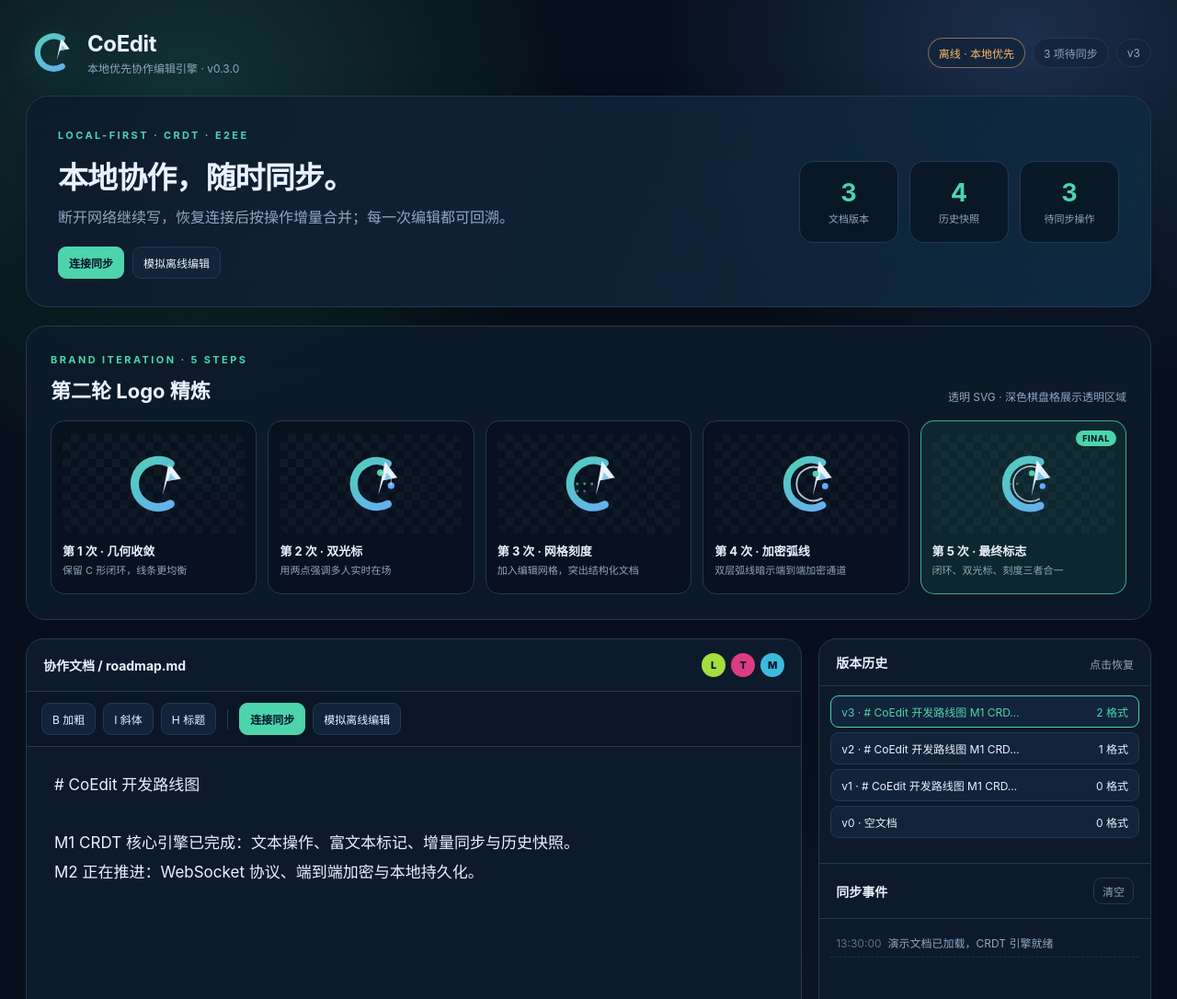
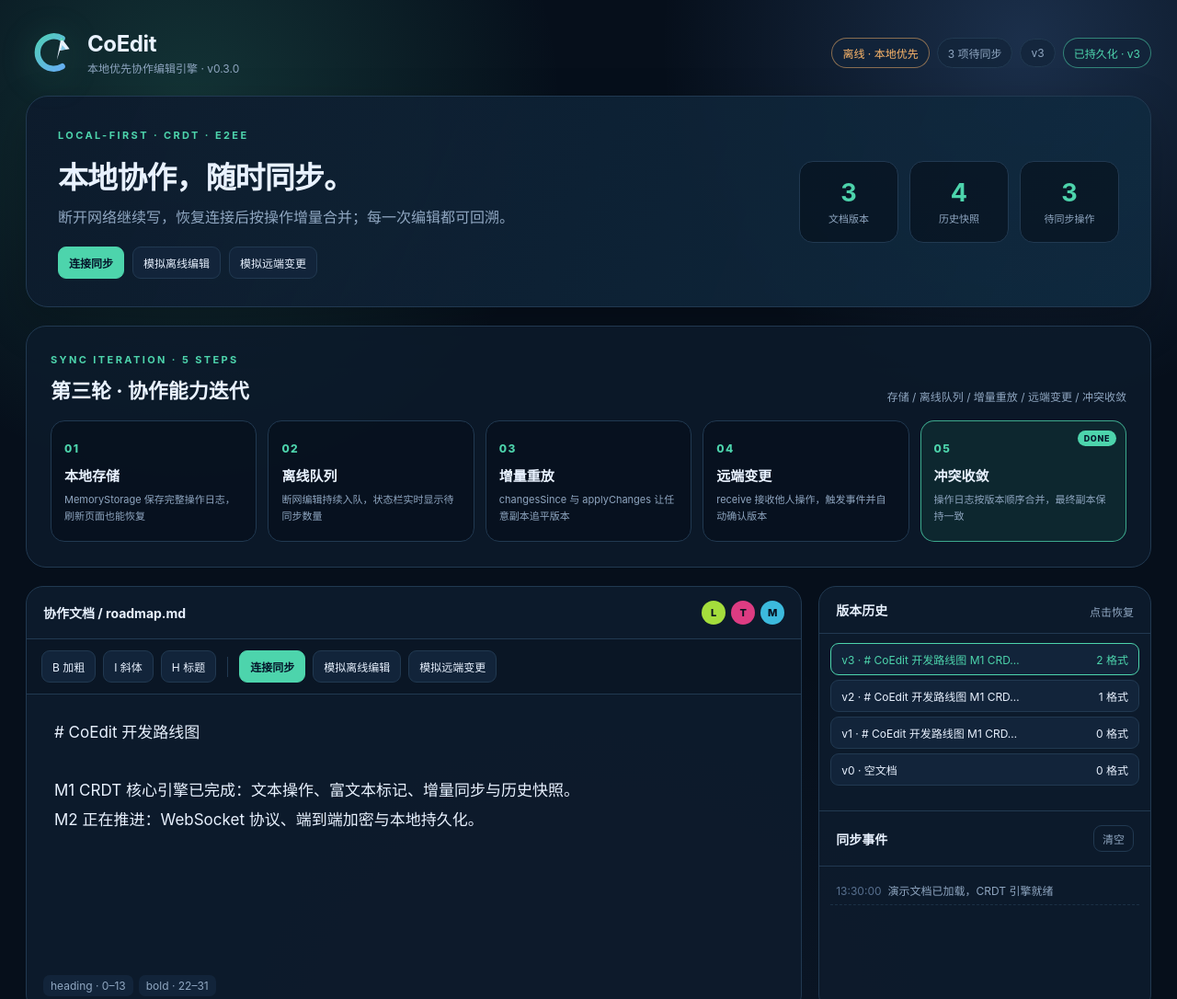
Before and after one commit to techjiang/apps-CoEdit, a website built with Vite: page examples/collab-demo/index.html in a window 1280 px wide. Shown: the top 1086 px of the page at 92% size. Built offline with nearby package versions, Linux system fonts and the light colour scheme.

Commit message:
feat(sync): 补齐本地存储与离线重放能力

```diff
--- a/examples/collab-demo/index.html
+++ b/examples/collab-demo/index.html
@@ -3,6 +3,7 @@
   <head>
     <meta charset="UTF-8" />
     <meta name="viewport" content="width=device-width, initial-scale=1.0" />
+    <link rel="icon" type="image/svg+xml" href="./favicon.svg" />
     <title>CoEdit · 本地优先协作引擎演示</title>
     <link rel="stylesheet" href="./styles.css" />
   </head>
@@ -20,6 +21,7 @@
           <span id="sync-state" class="pill pill-warn">离线</span>
           <span id="pending" class="pill">0 项待同步</span>
           <span id="version" class="pill">v0</span>
+          <span id="storage-state" class="pill">未持久化</span>
         </div>
       </header>
 
@@ -31,6 +33,7 @@
           <div class="hero-actions">
             <button id="btn-hero-connect" type="button" class="primary">连接同步</button>
             <button id="btn-hero-offline" type="button">模拟离线编辑</button>
+            <button id="btn-hero-remote" type="button">模拟远端变更</button>
           </div>
         </div>
         <div class="metrics">
@@ -43,17 +46,17 @@
       <section class="brand-iterations">
         <div class="section-head">
           <div>
-            <span class="eyebrow">BRAND ITERATION · 5 STEPS</span>
-            <h2>第二轮 Logo 精炼</h2>
+            <span class="eyebrow">SYNC ITERATION · 5 STEPS</span>
+            <h2>第三轮 · 协作能力迭代</h2>
           </div>
-          <p>透明 SVG · 深色棋盘格展示透明区域</p>
+          <p>存储 / 离线队列 / 增量重放 / 远端变更 / 冲突收敛</p>
         </div>
-        <div class="logo-grid">
-          <article class="logo-card"><div class="logo-stage"><img src="./logos/v6.svg" alt="CoEdit Logo v6" /></div><h3>第 1 次 · 几何收敛</h3><p>保留 C 形闭环，线条更均衡</p></article>
-          <article class="logo-card"><div class="logo-stage"><img src="./logos/v7.svg" alt="CoEdit Logo v7" /></div><h3>第 2 次 · 双光标</h3><p>用两点强调多人实时在场</p></article>
-          <article class="logo-card"><div class="logo-stage"><img src="./logos/v8.svg" alt="CoEdit Logo v8" /></div><h3>第 3 次 · 网格刻度</h3><p>加入编辑网格，突出结构化文档</p></article>
-          <article class="logo-card"><div class="logo-stage"><img src="./logos/v9.svg" alt="CoEdit Logo v9" /></div><h3>第 4 次 · 加密弧线</h3><p>双层弧线暗示端到端加密通道</p></article>
-          <article class="logo-card final"><div class="logo-stage"><img src="./logos/v10.svg" alt="CoEdit Logo final" /></div><h3>第 5 次 · 最终标志</h3><p>闭环、双光标、刻度三者合一</p><span>FINAL</span></article>
+        <div class="feature-grid">
+          <article class="feature-card"><span class="step">01</span><h3>本地存储</h3><p>MemoryStorage 保存完整操作日志，刷新页面也能恢复</p></article>
+          <article class="feature-card"><span class="step">02</span><h3>离线队列</h3><p>断网编辑持续入队，状态栏实时显示待同步数量</p></article>
+          <article class="feature-card"><span class="step">03</span><h3>增量重放</h3><p>changesSince 与 applyChanges 让任意副本追平版本</p></article>
+          <article class="feature-card"><span class="step">04</span><h3>远端变更</h3><p>receive 接收他人操作，触发事件并自动确认版本</p></article>
+          <article class="feature-card final"><span class="step">05</span><h3>冲突收敛</h3><p>操作日志按版本顺序合并，最终副本保持一致</p><span>DONE</span></article>
         </div>
       </section>
 
@@ -70,6 +73,7 @@
             <span class="divider"></span>
             <button id="btn-connect" type="button" class="primary">连接同步</button>
             <button id="btn-offline" type="button">模拟离线编辑</button>
+            <button id="btn-remote" type="button">模拟远端变更</button>
           </div>
           <div id="editor" class="editor" contenteditable="true" spellcheck="false"></div>
           <div class="marks" id="marks"></div>
--- a/examples/collab-demo/main.ts
+++ b/examples/collab-demo/main.ts
@@ -1,8 +1,9 @@
-import { Document, SyncManager, assignColor } from 'coedit';
+import { Document, MemoryStorage, SyncManager, assignColor } from 'coedit';
 import type { RemoteUser } from 'coedit';
 
-const doc = new Document({ type: 'richtext', encrypted: true, documentId: 'roadmap-demo' });
-const sync = new SyncManager(doc, { server: 'wss://sync.example.com', room: 'demo' });
+const storage = new MemoryStorage();
+const doc = new Document({ type: 'richtext', encrypted: true, documentId: 'roadmap-demo', storage });
+const sync = new SyncManager(doc, { server: 'wss://sync.example.com', room: 'demo', autoSync: false });
 const editor = document.querySelector<HTMLDivElement>('#editor')!;
 const historyList = document.querySelector<HTMLOListElement>('#history')!;
 const eventsList = document.querySelector<HTMLUListElement>('#events')!;
@@ -73,6 +74,10 @@ function renderSync(): void {
   document.querySelector('#metric-version')!.textContent = String(doc.version);
   document.querySelector('#metric-history')!.textContent = String(doc.history().entries().length);
   document.querySelector('#metric-pending')!.textContent = String(status.pendingChanges);
+  const storageState = document.querySelector<HTMLSpanElement>('#storage-state')!;
+  const saved = storage.load(doc.documentId ?? 'roadmap-demo');
+  storageState.textContent = saved ? `已持久化 · v${saved.version}` : '未持久化';
+  storageState.className = `pill ${saved ? 'pill-online' : ''}`;
   presenceBox.innerHTML = users
     .map((user) => `<span class="avatar" title="${user.name} · ${user.online ? '在线' : '离线'}" style="background:${user.color}">${user.name[0]}</span>`)
     .join('');
@@ -118,6 +123,17 @@ async function connectSync(): Promise<void> {
   renderSync();
 }
 
+function simulateRemoteChange(): void {
+  const text = doc.length ? ' [远端已合并]' : '远端变更已合并';
+  sync.receive([{ type: 'insert', index: doc.length, text }]);
+  editor.textContent = doc.toString();
+  lastText = doc.toString();
+  log('收到远端增量变更，已按顺序合并');
+  renderEditor();
+  renderHistory();
+  renderSync();
+}
+
 function simulateOffline(): void {
   doc.insert(doc.length, doc.length ? ' [离线编辑]' : '离线编辑仍可继续');
   editor.textContent = doc.toString();
@@ -134,6 +150,9 @@ for (const selector of ['#btn-connect', '#btn-hero-connect']) {
 }
 for (const selector of ['#btn-offline', '#btn-hero-offline']) {
   document.querySelector(selector)!.addEventListener('click', simulateOffline);
+}
+for (const selector of ['#btn-remote', '#btn-hero-remote']) {
+  document.querySelector(selector)!.addEventListener('click', simulateRemoteChange);
 }
 
 document.querySelector('#btn-clear-events')!.addEventListener('click', () => {
--- a/examples/collab-demo/styles.css
+++ b/examples/collab-demo/styles.css
@@ -134,3 +134,20 @@ button.ghost { padding: 5px 9px; color: var(--muted); background: transparent; }
   .logo-grid { grid-template-columns: repeat(2, minmax(0, 1fr)); }
   .workspace { grid-template-columns: 1fr; }
 }
+
+.feature-grid { display: grid; grid-template-columns: repeat(5, minmax(0, 1fr)); gap: 12px; }
+.feature-card {
+  position: relative; min-width: 0; padding: 18px 14px;
+  border: 1px solid var(--line); border-radius: 15px;
+  background: rgba(6, 15, 27, .65);
+}
+.feature-card.final { border-color: rgba(77, 212, 172, .75); background: rgba(16, 48, 52, .66); }
+.feature-card .step { color: var(--accent); font-size: 12px; font-weight: 800; letter-spacing: 1.4px; }
+.feature-card h3 { margin: 10px 0 7px; font-size: 15px; }
+.feature-card p { margin: 0; color: var(--muted); font-size: 11px; line-height: 1.65; }
+.feature-card > span:last-child {
+  position: absolute; right: 10px; top: 10px; padding: 3px 7px;
+  border-radius: 999px; background: var(--accent); color: #04152a;
+  font-size: 9px; font-weight: 800; letter-spacing: .6px;
+}
+@media (max-width: 980px) { .feature-grid { grid-template-columns: repeat(2, minmax(0, 1fr)); } }
--- a/packages/coedit/src/document.ts
+++ b/packages/coedit/src/document.ts
@@ -7,6 +7,7 @@ import type {
   HistoryEntry,
   Listener,
 } from './types';
+import type { DocumentStorage, PersistedDocument } from './storage';
 
 interface StoredMark {
   id: string;
@@ -26,11 +27,13 @@ export class Document {
   private stored: DocChange[][] = [[]];
   private entries: HistoryEntry[] = [];
   private readonly listeners = new Set<Listener<ChangeEvent>>();
+  private storage?: { adapter: DocumentStorage; documentId: string };
   private markSeq = 0;
 
   constructor(options: DocumentOptions = {}) {
     this.options = { type: 'text', encrypted: false, ...options };
     this.entries.push(this.snapshot(0));
+    if (options.storage && options.documentId) this.attachStorage(options.storage, options.documentId);
   }
 
   get length(): number {
@@ -39,6 +42,38 @@ export class Document {
 
   get version(): number {
     return this.stored.length - 1;
+  }
+
+  get documentId(): string | undefined {
+    return this.options.documentId;
+  }
+
+  get changeLog(): DocChange[] {
+    return this.stored.slice(1).flat().map((change) => structuredClone(change));
+  }
+
+  attachStorage(storage: DocumentStorage, documentId = this.options.documentId ?? 'untitled'): void {
+    this.storage = { adapter: storage, documentId };
+    this.options.documentId = documentId;
+    const saved = storage.load(documentId);
+    if (!saved?.changes.length) return;
+    this.text = '';
+    this.marks = [];
+    this.stored = [[]];
+    this.entries = [this.snapshot(0)];
+    this.applyChanges(saved.changes as DocChange[], saved.version);
+  }
+
+  persist(): PersistedDocument | undefined {
+    if (!this.storage) return undefined;
+    const snapshot: PersistedDocument = {
+      documentId: this.storage.documentId,
+      version: this.version,
+      content: this.text,
+      changes: this.changeLog,
+    };
+    this.storage.adapter.save(snapshot);
+    return snapshot;
   }
 
   toString(): string {
@@ -121,6 +156,7 @@ export class Document {
       this.stored[version] = [];
     }
     this.entries[bucketVersion] = this.snapshot(bucketVersion);
+    this.persist();
     this.emit(committed);
   }
 
@@ -183,6 +219,7 @@ export class Document {
     const version = this.version + 1;
     this.stored[version] = changes;
     this.entries[version] = this.snapshot(version);
+    this.persist();
     this.emit(changes);
   }
 
--- a/packages/coedit/src/index.ts
+++ b/packages/coedit/src/index.ts
@@ -1,5 +1,7 @@
 export { Document, NO_ATTRS } from './document';
 export { SyncManager } from './sync';
+export { MemoryStorage } from './storage';
+export type { DocumentStorage, PersistedDocument } from './storage';
 export { assignColor, anonymize } from './presence';
 export { prosemirrorAdapter } from './adapters/prosemirror';
 export { codemirrorAdapter } from './adapters/codemirror';
--- /dev/null
+++ b/packages/coedit/src/storage/index.ts
@@ -0,0 +1,2 @@
+export type { DocumentStorage, PersistedDocument } from './traits';
+export { MemoryStorage } from './memory';
--- /dev/null
+++ b/packages/coedit/src/storage/memory.ts
@@ -0,0 +1,18 @@
+import type { DocumentStorage, PersistedDocument } from './traits';
+
+export class MemoryStorage implements DocumentStorage {
+  private readonly snapshots = new Map<string, PersistedDocument>();
+
+  load(documentId: string): PersistedDocument | undefined {
+    const snapshot = this.snapshots.get(documentId);
+    return snapshot ? structuredClone(snapshot) : undefined;
+  }
+
+  save(snapshot: PersistedDocument): void {
+    this.snapshots.set(snapshot.documentId, structuredClone(snapshot));
+  }
+
+  remove(documentId: string): void {
+    this.snapshots.delete(documentId);
+  }
+}
--- /dev/null
+++ b/packages/coedit/src/storage/traits.ts
@@ -0,0 +1,12 @@
+export interface PersistedDocument {
+  documentId: string;
+  version: number;
+  content: string;
+  changes: unknown[];
+}
+
+export interface DocumentStorage {
+  load(documentId: string): PersistedDocument | undefined;
+  save(snapshot: PersistedDocument): void;
+  remove(documentId: string): void;
+}
--- a/packages/coedit/src/sync.ts
+++ b/packages/coedit/src/sync.ts
@@ -5,6 +5,7 @@ export interface SyncOptions {
   server?: string;
   iceServers?: string[];
   room?: string;
+  autoSync?: boolean;
 }
 
 export interface SyncStatus {
@@ -12,25 +13,42 @@ export interface SyncStatus {
   transport?: 'websocket' | 'webrtc';
   server?: string;
   pendingChanges: number;
+  ackedVersion: number;
+  lastSyncedAt?: number;
 }
 
 export class SyncManager {
   private readonly presenceListeners = new Set<Listener<RemoteUser[]>>();
   private readonly statusListeners = new Set<Listener<SyncStatus>>();
+  private readonly changeListeners = new Set<Listener<DocChange[]>>();
   private users: RemoteUser[] = [];
-  private status: SyncStatus = { state: 'offline', pendingChanges: 0 };
+  private status: SyncStatus = { state: 'offline', pendingChanges: 0, ackedVersion: 0 };
+  private ackedVersion = 0;
 
   constructor(public readonly doc: Document, public readonly options: SyncOptions = {}) {
-    doc.on('change', () => this.refreshPending());
+    doc.on('change', () => {
+      this.refreshPending();
+      if (this.options.autoSync !== false && this.status.state === 'online') this.markSynced();
+    });
   }
 
-  on<E extends 'presence' | 'status'>(event: E, listener: Listener<E extends 'presence' ? RemoteUser[] : SyncStatus>): () => void {
+  on<E extends 'presence' | 'status' | 'change'>(
+    event: E,
+    listener: Listener<E extends 'presence' ? RemoteUser[] : E extends 'status' ? SyncStatus : DocChange[]>,
+  ): () => void {
     if (event === 'presence') {
-      this.presenceListeners.add(listener as Listener<RemoteUser[]>);
-      return () => this.presenceListeners.delete(listener as Listener<RemoteUser[]>);
+      const target = listener as Listener<RemoteUser[]>;
+      this.presenceListeners.add(target);
+      return () => this.presenceListeners.delete(target);
     }
-    this.statusListeners.add(listener as Listener<SyncStatus>);
-    return () => this.statusListeners.delete(listener as Listener<SyncStatus>);
+    if (event === 'change') {
+      const target = listener as Listener<DocChange[]>;
+      this.changeListeners.add(target);
+      return () => this.changeListeners.delete(target);
+    }
+    const target = listener as Listener<SyncStatus>;
+    this.statusListeners.add(target);
+    return () => this.statusListeners.delete(target);
   }
 
   getStatus(): SyncStatus {
@@ -39,7 +57,7 @@ export class SyncManager {
 
   setPresence(users: RemoteUser[]): void {
     this.users = users.map((user) => ({ ...user }));
-    this.presenceListeners.forEach((listener) => listener(this.users.map((user) => ({ ...user }))));
+    this.emitPresence();
   }
 
   async connect(): Promise<void> {
@@ -53,6 +71,7 @@ export class SyncManager {
       transport: this.options.server ? 'websocket' : 'webrtc',
       server: this.options.server,
     });
+    if (this.options.autoSync !== false) this.markSynced();
   }
 
   disconnect(): void {
@@ -65,10 +84,22 @@ export class SyncManager {
 
   markSynced(version = this.doc.version): void {
     this.ackedVersion = version;
+    this.updateStatus({ ackedVersion: version, lastSyncedAt: Date.now() });
     this.refreshPending();
   }
 
-  private ackedVersion = 0;
+  receive(changes: DocChange[]): void {
+    if (!changes.length) return;
+    this.doc.applyChanges(changes, Math.max(this.doc.version, this.ackedVersion) + changes.length);
+    this.ackedVersion = this.doc.version;
+    this.updateStatus({ ackedVersion: this.ackedVersion, lastSyncedAt: Date.now() });
+    this.refreshPending();
+    this.changeListeners.forEach((listener) => listener(structuredClone(changes)));
+  }
+
+  private emitPresence(): void {
+    this.presenceListeners.forEach((listener) => listener(this.users.map((user) => ({ ...user }))));
+  }
 
   private refreshPending(): void {
     const pendingChanges = this.pendingChanges().length;
--- a/packages/coedit/src/types.ts
+++ b/packages/coedit/src/types.ts
@@ -1,9 +1,11 @@
+import type { DocumentStorage } from './storage';
 export type DocumentType = 'text' | 'richtext' | 'json';
 
 export interface DocumentOptions {
   type?: DocumentType;
   encrypted?: boolean;
   documentId?: string;
+  storage?: DocumentStorage;
 }
 
 export interface FormatAttributes {
```
Also changed, not shown: packages/coedit/src/sync.test.ts (+49 -1 lines), README.md, examples/collab-demo/favicon.svg (added), screenshots/coedit-third-iteration.png (added).
